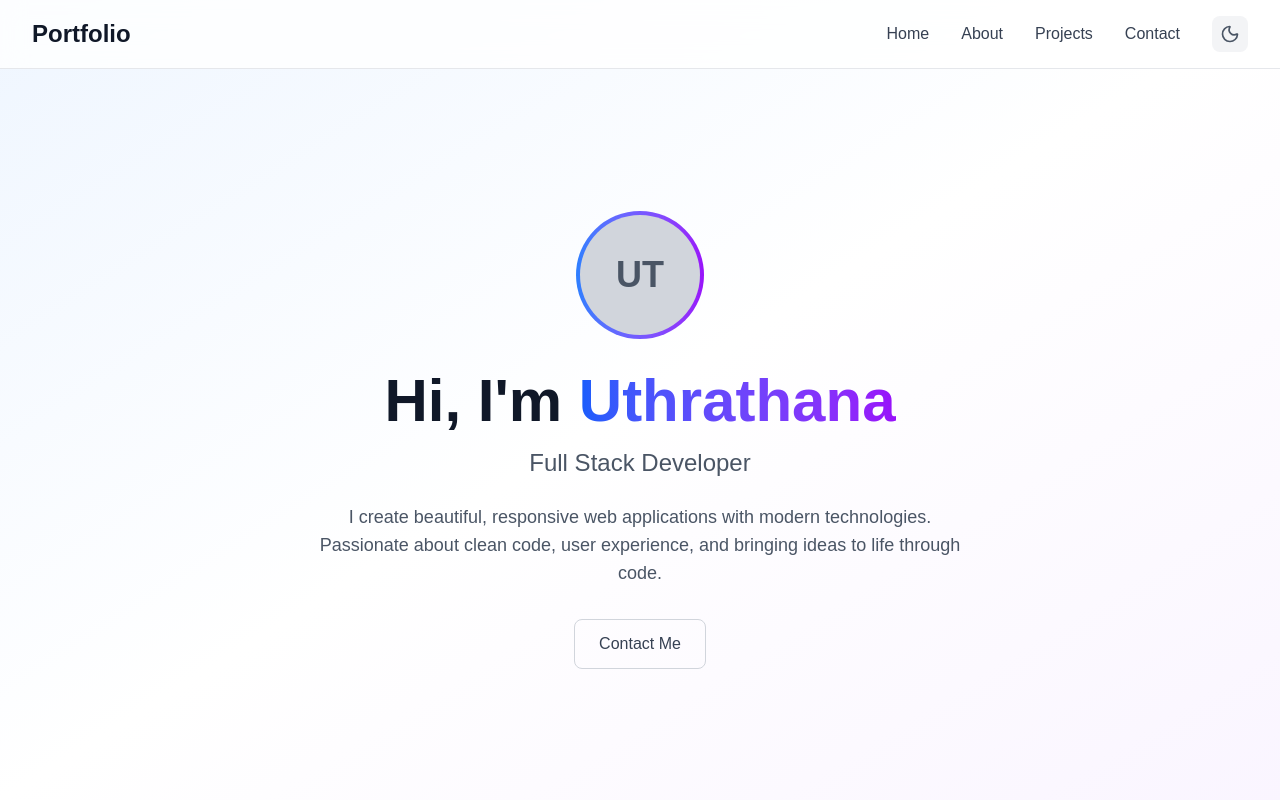
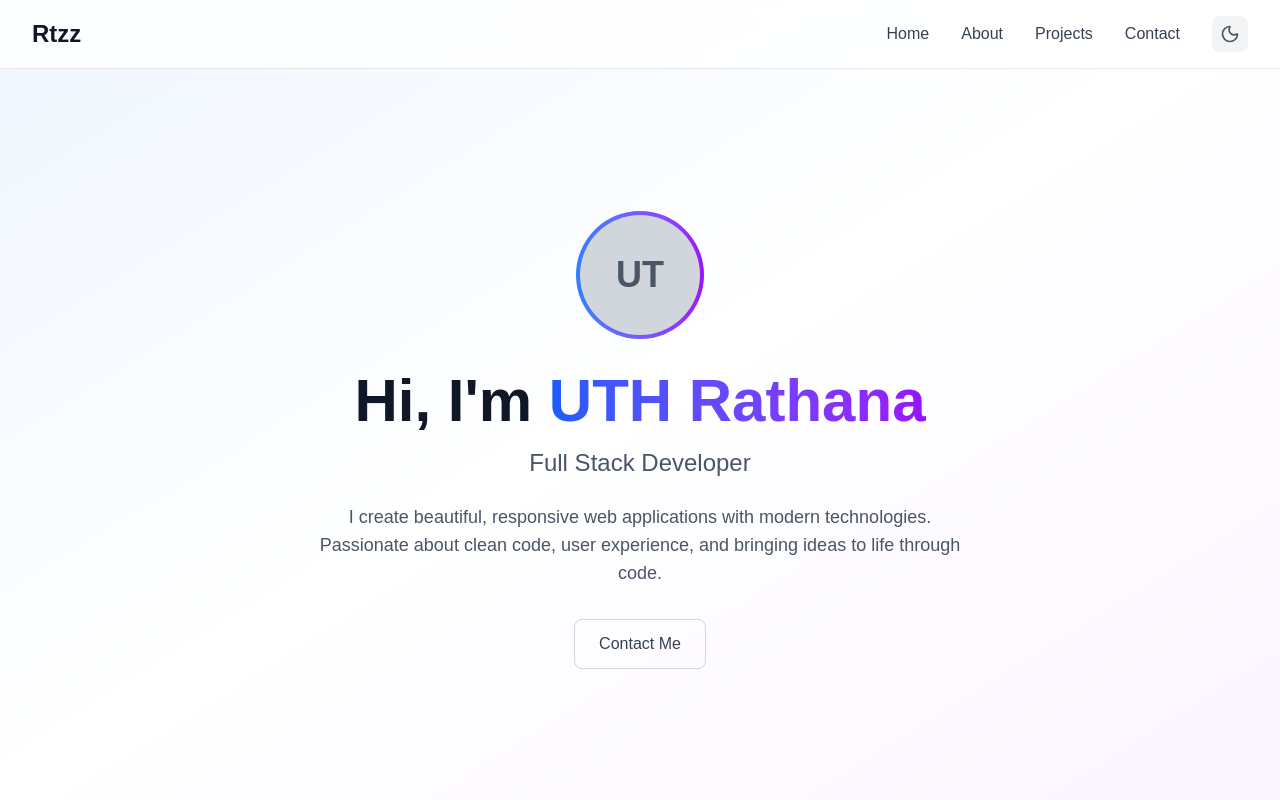
Before and after one commit to RtzzTheOne/My_portfolio, a Next.js app: page / in a window 1280 px wide. Shown: the top 800 px of the page. Built offline with nearby package versions, Linux system fonts and the light colour scheme.

Commit message:
update name

```diff
--- a/src/app/page.tsx
+++ b/src/app/page.tsx
@@ -2,7 +2,7 @@
 
 import { useState } from 'react';
 import Image from 'next/image';
-import { Github, Linkedin, Mail, Download, ExternalLink, Menu, X, Sun, Moon } from 'lucide-react';
+import { Github, Linkedin, Mail, Download, ExternalLink, Menu, X, Sun, Moon, Facebook } from 'lucide-react';
 
 export default function Home() {
   const [isMenuOpen, setIsMenuOpen] = useState(false);
@@ -26,7 +26,7 @@ export default function Home() {
         <div className="max-w-7xl mx-auto px-4 sm:px-6 lg:px-8">
           <div className="flex justify-between items-center py-4">
             <div className="flex items-center">
-              <h1 className="text-2xl font-bold text-gray-900 dark:text-white">Portfolio</h1>
+              <h1 className="text-2xl font-bold text-gray-900 dark:text-white">Rtzz</h1>
             </div>
 
             {/* Desktop Navigation */}
@@ -104,7 +104,7 @@ export default function Home() {
               </div>
             </div>
             <h1 className="text-4xl md:text-6xl font-bold text-gray-900 dark:text-white mb-4">
-              Hi, I'm <span className="text-transparent bg-clip-text bg-gradient-to-r from-blue-600 to-purple-600">Uthrathana</span>
+              Hi, I'm <span className="text-transparent bg-clip-text bg-gradient-to-r from-blue-600 to-purple-600">UTH Rathana</span>
             </h1>
             <h2 className="text-xl md:text-2xl text-gray-600 dark:text-gray-300 mb-6">
               Full Stack Developer
@@ -318,13 +318,13 @@ export default function Home() {
         <div className="max-w-7xl mx-auto px-4 sm:px-6 lg:px-8">
           <div className="flex flex-col items-center">
             <div className="flex space-x-6 mb-8">
-              <a href="https://linkedin.com/in/your-profile" className="text-gray-600 dark:text-gray-400 hover:text-blue-600 dark:hover:text-blue-400 transition-colors">
-                <Linkedin size={24} />
+              <a href="https://facebook.com/uth rathana" className="text-gray-600 dark:text-gray-400 hover:text-blue-600 dark:hover:text-blue-400 transition-colors">
+                <Facebook size={24} />
               </a>
-              <a href="https://github.com/your-username" className="text-gray-600 dark:text-gray-400 hover:text-blue-600 dark:hover:text-blue-400 transition-colors">
+              <a href="https://github.com/RtzzTheOne" className="text-gray-600 dark:text-gray-400 hover:text-blue-600 dark:hover:text-blue-400 transition-colors">
                 <Github size={24} />
               </a>
-              <a href="mailto:your.email@example.com" className="text-gray-600 dark:text-gray-400 hover:text-blue-600 dark:hover:text-blue-400 transition-colors">
+              <a href="mailto:crrathana05052005@gmail.com" className="text-gray-600 dark:text-gray-400 hover:text-blue-600 dark:hover:text-blue-400 transition-colors">
                 <Mail size={24} />
               </a>
             </div>
```
